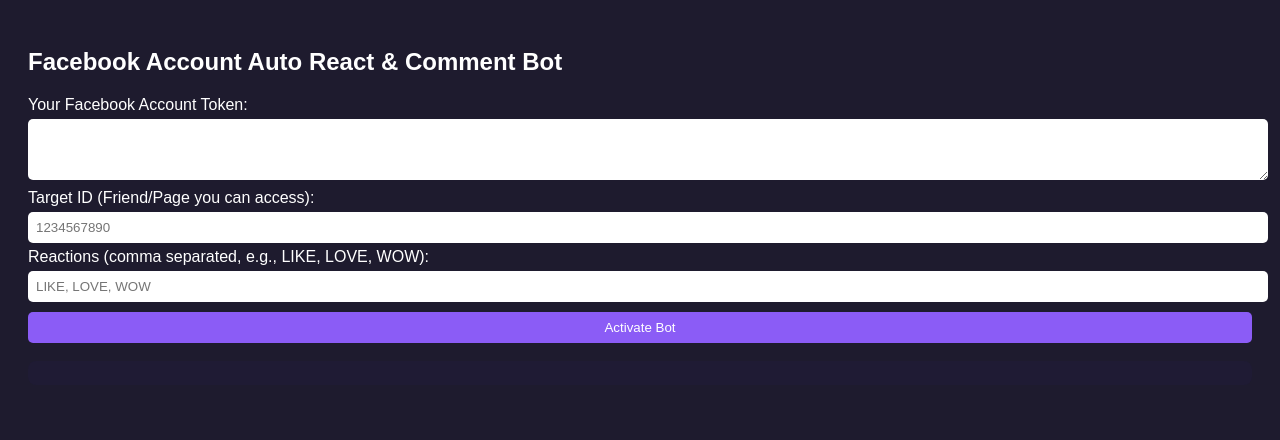
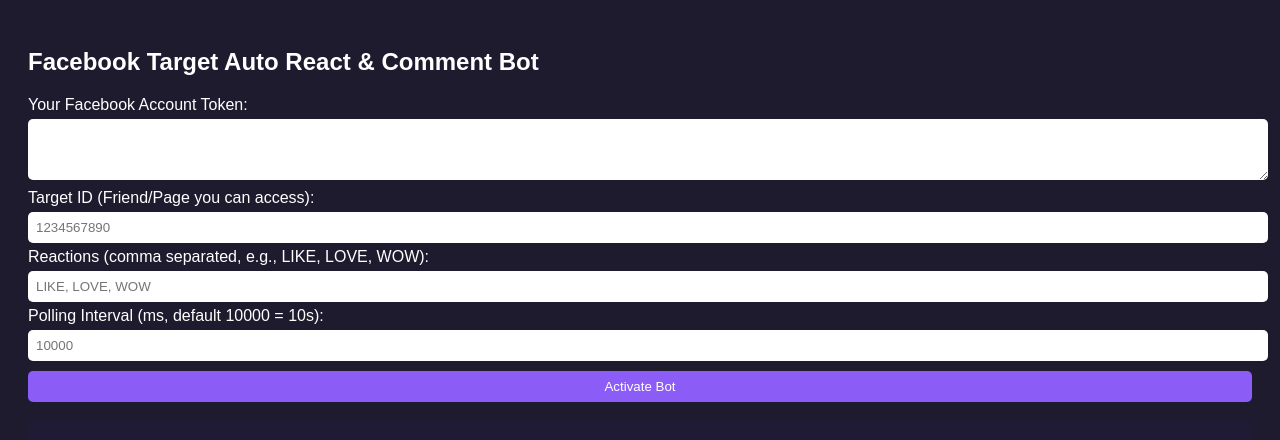
Before and after one commit to blep111/bantut, a website: page public/index.html in a window 1280 px wide. Drawn offline with Linux system fonts and the light colour scheme; some packages are replaced by stand-ins of ours; a script that the page names is missing.

Commit message:
Update index.html

```diff
--- a/public/index.html
+++ b/public/index.html
@@ -2,7 +2,7 @@
 <html lang="en">
 <head>
 <meta charset="UTF-8">
-<title>Facebook Account Target Bot</title>
+<title>Facebook Target Auto React & Comment Bot</title>
 <script src="https://cdn.jsdelivr.net/npm/sweetalert2@11"></script>
 <style>
 body{font-family:Arial;background:#1e1b2e;color:#fff;padding:20px;}
@@ -14,7 +14,7 @@
 </head>
 <body>
 
-<h2>Facebook Account Auto React & Comment Bot</h2>
+<h2>Facebook Target Auto React & Comment Bot</h2>
 
 <label>Your Facebook Account Token:</label>
 <textarea id="token" rows="3"></textarea>
@@ -25,6 +25,9 @@
 <label>Reactions (comma separated, e.g., LIKE, LOVE, WOW):</label>
 <input id="reactions" placeholder="LIKE, LOVE, WOW"/>
 
+<label>Polling Interval (ms, default 10000 = 10s):</label>
+<input id="interval" placeholder="10000"/>
+
 <button id="startBot">Activate Bot</button>
 
 <pre id="result"></pre>
@@ -34,6 +37,7 @@
   const token = document.getElementById('token').value.trim();
   const targetId = document.getElementById('targetId').value.trim();
   const reactionsRaw = document.getElementById('reactions').value.trim();
+  const interval = document.getElementById('interval').value.trim();
 
   if (!token || !targetId || !reactionsRaw) {
     Swal.fire('Missing Fields','Please fill all inputs','error');
@@ -48,7 +52,7 @@
     const resp = await fetch('/api/start-watch', {
       method:'POST',
       headers:{'Content-Type':'application/json'},
-      body: JSON.stringify({token, targetId, reactions})
+      body: JSON.stringify({token, targetId, reactions, interval})
     });
     const data = await resp.json();
     document.getElementById('result').textContent = JSON.stringify(data,null,2);
```
